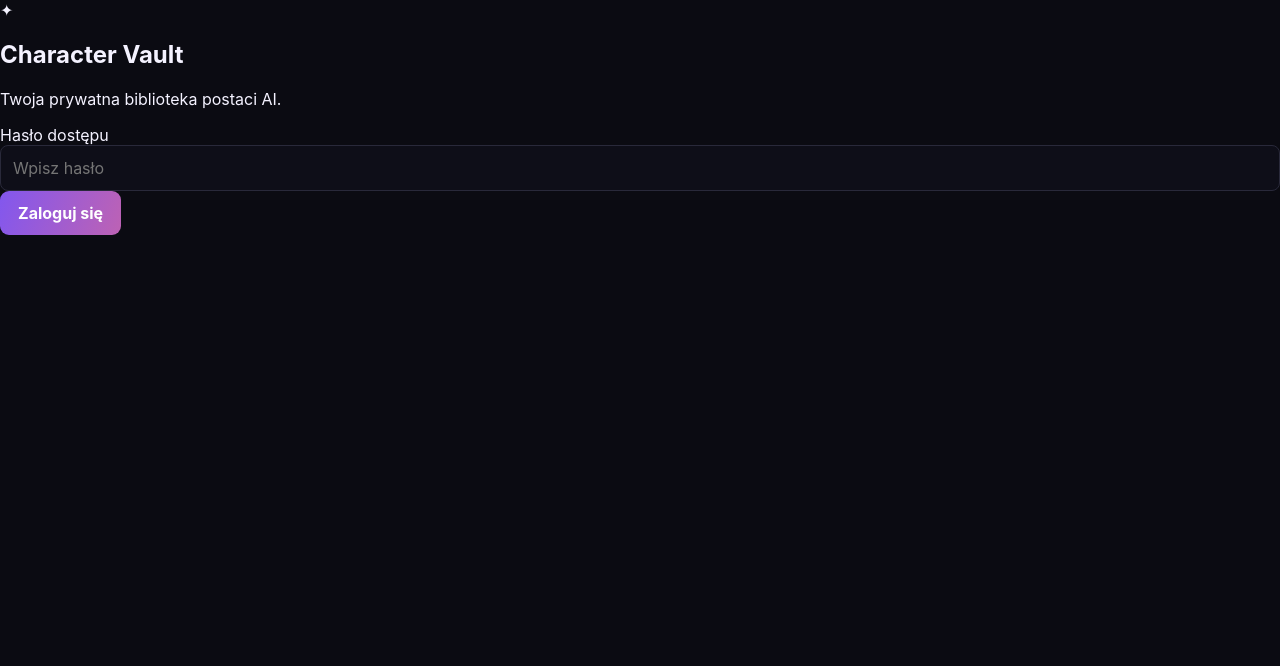
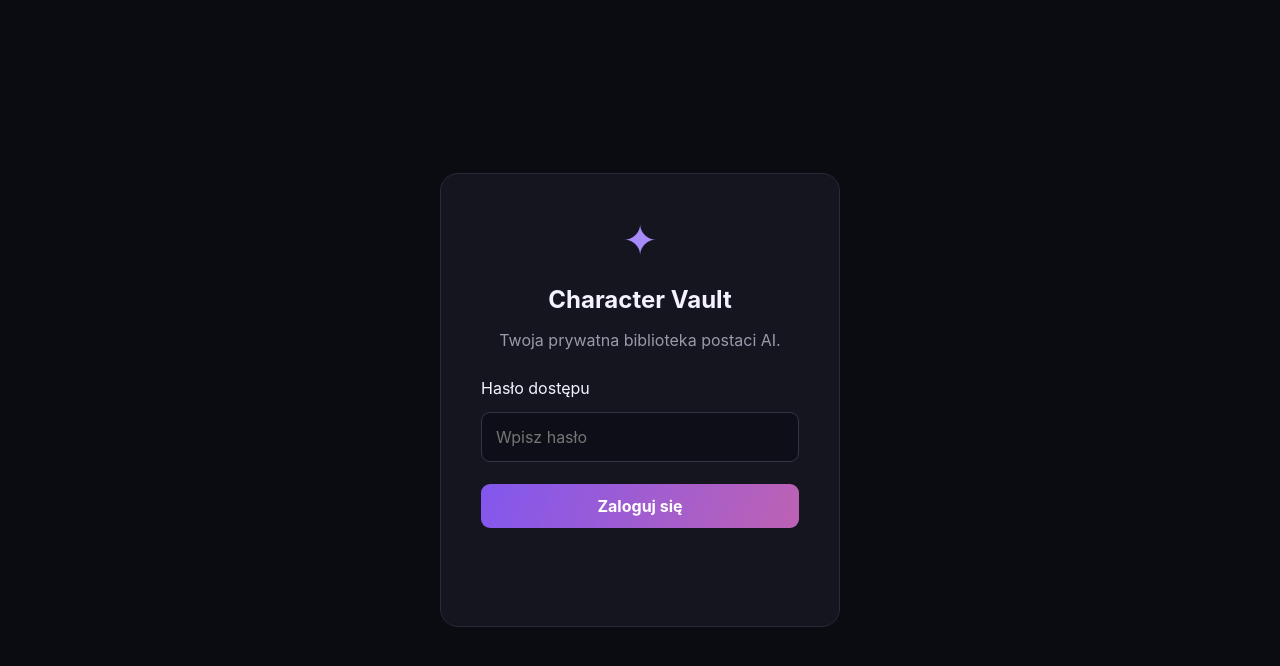
Before and after one commit to Se-cyber-source/character-vault-site, a plain HTML site: page index.html in a window 1280 px wide. Drawn offline with Linux system fonts and the light colour scheme.

Commit message:
Refactor CSS styles for improved organization

```diff
--- a/style.css
+++ b/style.css
@@ -363,3 +363,77 @@ textarea { resize: vertical; line-height: 1.6; }
   .editor-heading { align-items: flex-start; flex-direction: column; }
   .editor-heading button { width: 100%; }
 }
+
+/* ===== LOGIN ===== */
+
+.hidden {
+  display: none !important;
+}
+
+.app-shell {
+  display: flex;
+  min-height: 100vh;
+  width: 100%;
+}
+
+.login-page {
+  min-height: 100vh;
+  width: 100%;
+  display: flex;
+  align-items: center;
+  justify-content: center;
+  padding: 24px;
+  background: #0b0b12;
+}
+
+.login-box {
+  width: 100%;
+  max-width: 400px;
+  padding: 40px;
+  background: #151520;
+  border: 1px solid #292938;
+  border-radius: 18px;
+  text-align: center;
+}
+
+.login-logo {
+  font-size: 42px;
+  color: #a78bfa;
+  margin-bottom: 12px;
+}
+
+.login-box h1 {
+  margin-bottom: 8px;
+}
+
+.login-box > p {
+  color: #9999aa;
+  margin-bottom: 28px;
+}
+
+.login-box form {
+  display: flex;
+  flex-direction: column;
+  gap: 14px;
+  text-align: left;
+}
+
+.login-box input {
+  width: 100%;
+  padding: 14px;
+  border-radius: 9px;
+  border: 1px solid #343447;
+  background: #0e0e18;
+  color: white;
+}
+
+.login-box button {
+  width: 100%;
+  margin-top: 8px;
+}
+
+.login-error {
+  color: #ff6b6b;
+  font-size: 13px;
+  min-height: 18px;
+}
```
